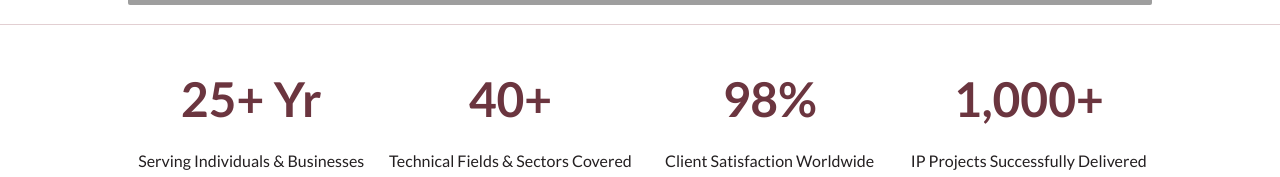
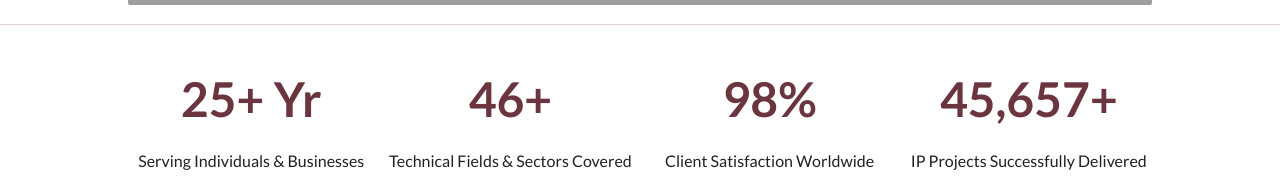
Before and after one commit to lexvuip/lexvuip.github.io, a React (Vite) app: page / in a window 1280 px wide. Shown: the part 2036-2213 px from the top of the page. Built offline with nearby package versions, Linux system fonts and the light colour scheme; grey boxes are pictures that could not be loaded.

Commit message:
make small change in aboutsection

```diff
--- a/src/components/AboutSection.jsx
+++ b/src/components/AboutSection.jsx
@@ -86,7 +86,7 @@ function AboutSection() {
 				</div>
 				<div className={`about-stat ${startCount ? 'revealed' : ''}`}>
 					<div className="about-stat-value">
-						{startCount && <CountUp end={40} duration={2.5} suffix="+" />}
+						{startCount && <CountUp end={46} duration={2.5} suffix="+" />}
 					</div>
 					<div className="about-stat-label">
 						Technical Fields & Sectors Covered
@@ -96,7 +96,7 @@ function AboutSection() {
 
 				<div className={`about-stat ${startCount ? 'revealed' : ''}`}>
 					<div className="about-stat-value">
-						{startCount && <CountUp end={98} duration={2.5} suffix="%" />}
+						{startCount && <CountUp end={98} duration={2.0} suffix="%" />}
 					</div>
 					<div className="about-stat-label">Client Satisfaction Worldwide</div>
 				</div>
@@ -105,7 +105,7 @@ function AboutSection() {
 				<div className={`about-stat ${startCount ? 'revealed' : ''}`}>
 					<div className="about-stat-value">
 						{startCount && (
-							<CountUp end={1000} duration={3} separator="," suffix="+" />
+							<CountUp end={45657} duration={1.5} separator="," suffix="+" />
 						)}
 					</div>
 					<div className="about-stat-label">
--- a/src/styles/AboutSection.css
+++ b/src/styles/AboutSection.css
@@ -127,6 +127,15 @@
 	font-weight: bold;
 	color: var(--color-maroon);
 	margin-bottom: 0.5rem;
+	transition: transform 0.5s ease, opacity 0.5s ease;
+	transform: scale(0.95);
+	opacity: 0;
+}
+
+.about-stat.revealed .about-stat-value {
+	transform: scale(1);
+	opacity: 1;
+
 }
 
 .about-stat-label {
--- a/src/styles/App.css
+++ b/src/styles/App.css
@@ -167,3 +167,41 @@
 		font-size: 1rem;
 	}
 }
+
+/* Premium Hero Text Animation */
+.hero-title {
+	position: relative;
+	opacity: 0;
+	transform: translateY(30px);
+	animation: fadeUp 1.2s ease-out forwards;
+	animation-delay: 0.3s;
+	background: var(--color-white);
+	background-size: 200%;
+	-webkit-background-clip: text;
+	-webkit-text-fill-color: transparent;
+	animation-name: fadeUp, shine;
+	animation-duration: 1.2s, 3s;
+	animation-fill-mode: forwards, infinite;
+	animation-delay: 0.3s, 1.5s;
+}
+
+.hero-description {
+	opacity: 0;
+	transform: translateY(20px);
+	animation: fadeUp 1s ease-out forwards;
+	animation-delay: 1s;
+}
+
+/* Fade Up Animation */
+@keyframes fadeUp {
+	to {
+		opacity: 1;
+		transform: translateY(0);
+	}
+}
+
+/* Subtle Shine Animation */
+@keyframes shine {
+	0% { background-position: 200% center; }
+	100% { background-position: -200% center; }
+}
```
